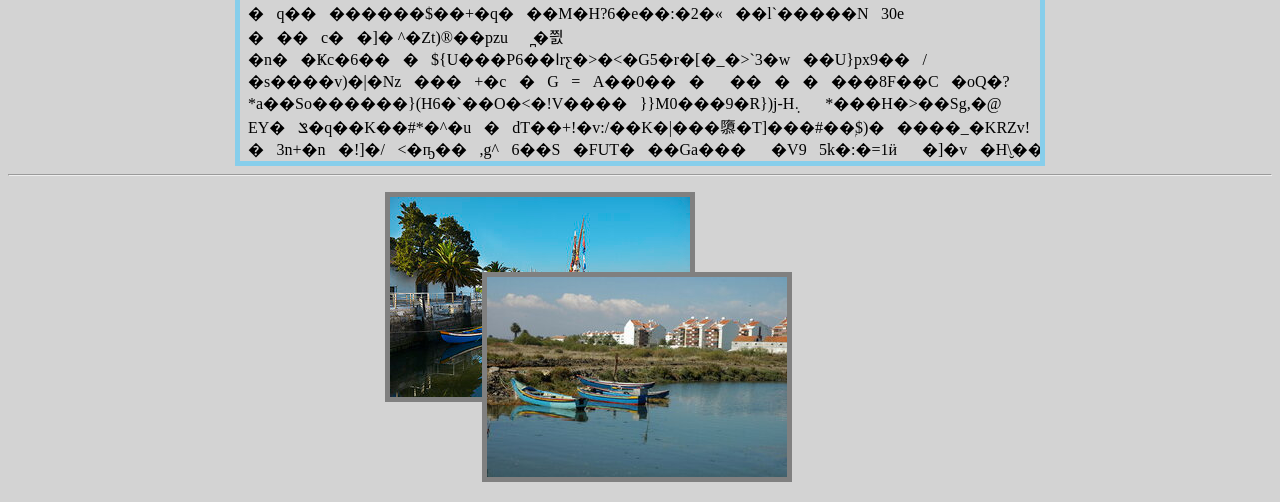
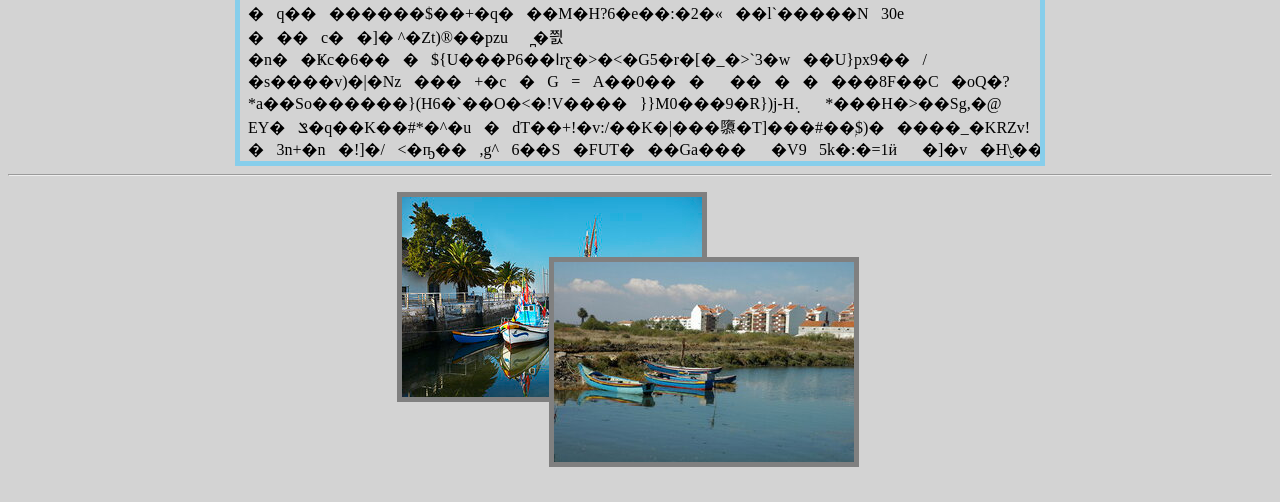
Before and after one commit to Pedro-Costa-Uni-Projects/pw-labs-pedrocosta-21904825, a PHP site: page /lab4/multimedia.html in a window 1280 px wide. Shown: the part 1246-1748 px from the top of the page. Run offline with PHP 8.4, Linux system fonts and the light colour scheme.

Commit message:
small update to svg menu and css

```diff
--- a/lab4/comentarios.html
+++ b/lab4/comentarios.html
@@ -144,7 +144,7 @@
                         </text>
                     </a>
                     <a href="index.html" >
-                        <text x="200" y="40" style="font-size: 20px";>
+                        <text x="200" y="40" style="font-size: 19px";>
                             Introdução
                             <animateTransform attributeName="transform" attributeType="XML" type="rotate" from="-30" to="0" begin="1s" dur="10s" fill="freeze" />
                         </text>
--- a/lab4/estilos.css
+++ b/lab4/estilos.css
@@ -78,13 +78,13 @@
 
 .relative {
     position: relative;
-    right: 100px;
+    right: 7%;
 }
 
 .absolute {
     position: absolute;
-    top: 80px;
-    right: 340px;
+    top: 30%;
+    right: 24%;
 }
 
 .fixed {
--- a/lab4/index.html
+++ b/lab4/index.html
@@ -131,7 +131,7 @@
                         </text>
                     </a>
                     <a href="index.html" >
-                        <text x="200" y="40" style="font-size: 20px";>
+                        <text x="200" y="40" style="font-size: 19px";>
                             Introdução
                             <animateTransform attributeName="transform" attributeType="XML" type="rotate" from="-30" to="0" begin="1s" dur="10s" fill="freeze" />
                         </text>
--- a/lab4/info.html
+++ b/lab4/info.html
@@ -135,7 +135,7 @@
                         </text>
                     </a>
                     <a href="index.html" >
-                        <text x="200" y="40" style="font-size: 20px";>
+                        <text x="200" y="40" style="font-size: 19px";>
                             Introdução
                             <animateTransform attributeName="transform" attributeType="XML" type="rotate" from="-30" to="0" begin="1s" dur="10s" fill="freeze" />
                         </text>
--- a/lab4/local.html
+++ b/lab4/local.html
@@ -117,7 +117,7 @@
                         </text>
                     </a>
                     <a href="index.html" >
-                        <text x="200" y="40" style="font-size: 20px";>
+                        <text x="200" y="40" style="font-size: 19px";>
                             Introdução
                             <animateTransform attributeName="transform" attributeType="XML" type="rotate" from="-30" to="0" begin="1s" dur="10s" fill="freeze" />
                         </text>
--- a/lab4/multimedia.html
+++ b/lab4/multimedia.html
@@ -14,7 +14,7 @@
         <link href="https://fonts.googleapis.com/css2?family=Merriweather+Sans:wght@300&display=swap" rel="stylesheet">
         <link rel="stylesheet" href="estilos.css">
     </head>
-    <!--STICKY AND FIXED IMAGE-->
+    <!--STICKY AND FIXED IMAGE --- NOTA: EM ECRAS MAIS PEQUENOS FICAM SOBREPOSTAS O QUE É SUPOSTO EM ECRÃS MAIORES NÃO-->
     <figure class="sticky">
         <img src="images/moinho-vento.jpg" style="border: 5px solid steelblue;">
     </figure>
@@ -216,7 +216,7 @@
                         </text>
                     </a>
                     <a href="index.html" >
-                        <text x="200" y="40" style="font-size: 20px";>
+                        <text x="200" y="40" style="font-size: 19px";>
                             Introdução
                             <animateTransform attributeName="transform" attributeType="XML" type="rotate" from="-30" to="0" begin="1s" dur="10s" fill="freeze" />
                         </text>
--- a/lab4/quizz.html
+++ b/lab4/quizz.html
@@ -151,7 +151,7 @@
                         </text>
                     </a>
                     <a href="index.html" >
-                        <text x="200" y="40" style="font-size: 20px";>
+                        <text x="200" y="40" style="font-size: 19px";>
                             Introdução
                             <animateTransform attributeName="transform" attributeType="XML" type="rotate" from="-30" to="0" begin="1s" dur="10s" fill="freeze" />
                         </text>
```
